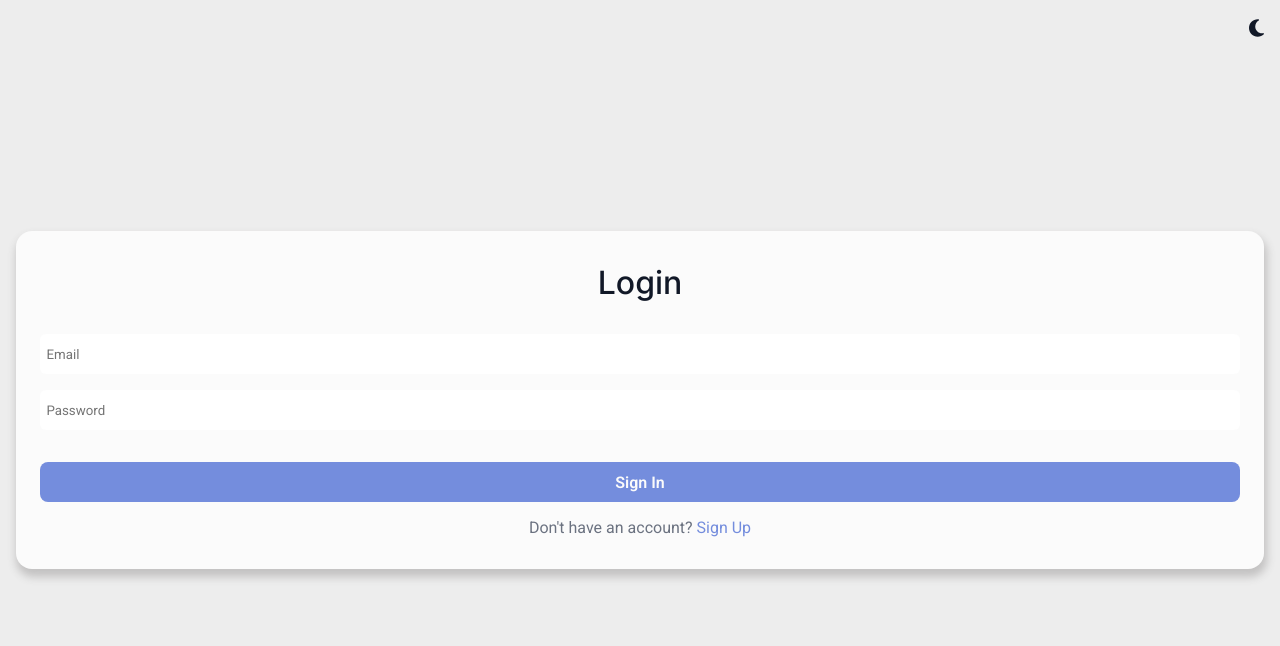
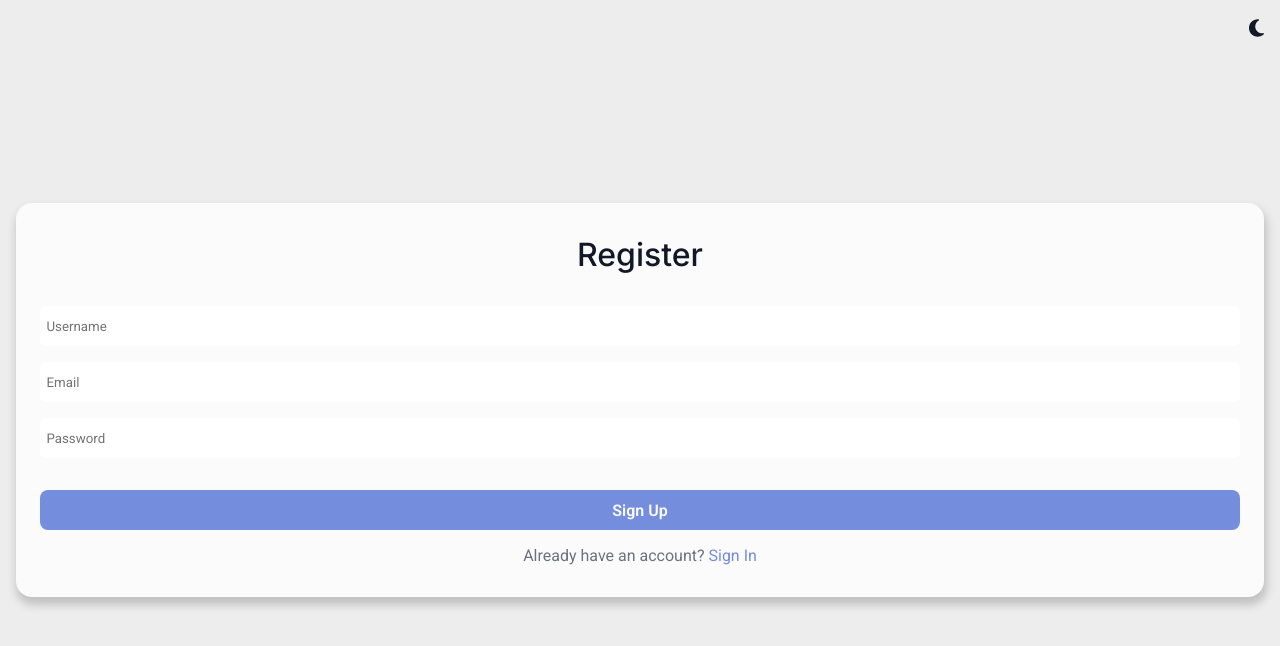
Before and after one commit to defreitassl/FrontEnd-App-Gestao-Financeira-TS-React-SASS, a React (Vite) app: page /register in a window 1280 px wide. Shown: the top 646 px of the page. Built offline with nearby package versions, Linux system fonts and the light colour scheme.

Commit message:
Feature: Created the router using react-router-dom and implemented it

```diff
--- a/package.json
+++ b/package.json
@@ -14,7 +14,8 @@
     "@fortawesome/free-solid-svg-icons": "^6.7.2",
     "@fortawesome/react-fontawesome": "^0.2.2",
     "react": "^19.1.0",
-    "react-dom": "^19.1.0"
+    "react-dom": "^19.1.0",
+    "react-router-dom": "^7.6.0"
   },
   "devDependencies": {
     "@eslint/js": "^9.25.0",
--- a/src/App.tsx
+++ b/src/App.tsx
@@ -1,32 +1,9 @@
-import { LoginPage } from "./pages"
-import { useTheme } from "./hooks"
-import { FontAwesomeIcon } from "@fortawesome/react-fontawesome"
-import { faSun, faMoon } from "@fortawesome/free-solid-svg-icons"
+import { RouterProvider } from "react-router-dom"
+import router from "./router"
 
 function App() {
-
-  const toggleTheme = useTheme()[1]
-
   return (
-    <>
-      <header>
-        <div className="toggle-theme-container">
-          <button className="toggle-theme-button"
-            onClick={() => toggleTheme()}
-          >
-            <FontAwesomeIcon
-              icon={
-                localStorage.getItem("theme") === "dark"
-                ? faSun : faMoon
-              }
-            />
-          </button>
-        </div>
-      </header>
-      <main>
-        <LoginPage/>
-      </main>
-    </>
+    <RouterProvider router={router}/>
   )
 }
 
--- a/src/components/LoginFooter.tsx
+++ b/src/components/LoginFooter.tsx
@@ -1,13 +1,16 @@
+import { Link } from "react-router-dom"
+
 interface ILoginFooter {
     message: "Don't have an account?" | "Already have an account?"
     linkWord: "Sign Up" | "Sign In"
+    link: "/login" | "/register"
 }
 
-const LoginFooter = ({ message, linkWord }: ILoginFooter) => {
+const LoginFooter = ({ message, linkWord, link }: ILoginFooter) => {
 
     return (
         <div className="login-footer-text">
-            <p>{message} <a href=""><span>{linkWord}</span></a></p>
+            <p>{message} <Link to={link}><span>{linkWord}</span></Link></p>
         </div>
     )
 }
--- /dev/null
+++ b/src/pages/Home.tsx
@@ -0,0 +1,9 @@
+const HomePage = () => {
+    return (
+        <>
+            <h1>Home Page</h1>
+        </>
+    )
+}
+
+export default HomePage
--- /dev/null
+++ b/src/pages/Layout.tsx
@@ -0,0 +1,33 @@
+import { Outlet } from "react-router-dom"
+import { useTheme } from "../hooks"
+import { FontAwesomeIcon } from "@fortawesome/react-fontawesome"
+import { faSun, faMoon } from "@fortawesome/free-solid-svg-icons"
+
+const PageLayout = () => {
+
+    const toggleTheme = useTheme()[1]
+
+    return (
+        <>
+            <header>
+                <div className="toggle-theme-container">
+                    <button className="toggle-theme-button"
+                        onClick={() => toggleTheme()}
+                        >
+                        <FontAwesomeIcon
+                        icon={
+                            localStorage.getItem("theme") === "dark"
+                            ? faSun : faMoon
+                        }
+                        />
+                    </button>
+                </div>
+            </header>
+            <main>
+                <Outlet/>
+            </main>
+        </>
+    )
+}
+
+export default PageLayout
--- a/src/pages/Login.tsx
+++ b/src/pages/Login.tsx
@@ -12,7 +12,7 @@ const LoginPage = () => {
             </div>
             <div className="login-card-actions">
                 <LargeButton innerText="Sign In"/>
-                <LoginFooter message="Don't have an account?" linkWord="Sign Up"/>
+                <LoginFooter link="/register" message="Don't have an account?" linkWord="Sign Up"/>
             </div>
         </div>
     )
--- /dev/null
+++ b/src/pages/Register.tsx
@@ -0,0 +1,22 @@
+import { MainText, LargeInput, LargeButton, LoginFooter } from "../components"
+
+
+const RegisterPage = () => {
+
+    return (
+        <div className="login-card">
+            <MainText text="Register"/>
+            <div className="login-card-inputs">
+                <LargeInput placeholder="Username" inputType="text"/>
+                <LargeInput placeholder="Email" inputType="email" />
+                <LargeInput placeholder="Password" inputType="password"/>
+            </div>
+            <div className="login-card-actions">
+                <LargeButton innerText="Sign Up"/>
+                <LoginFooter link="/login" message="Already have an account?" linkWord="Sign In"/>
+            </div>
+        </div>
+    )
+}
+
+export default RegisterPage
--- /dev/null
+++ b/src/router.tsx
@@ -0,0 +1,26 @@
+import { createBrowserRouter } from "react-router-dom";
+import { HomePage, LoginPage, PageLayout, RegisterPage } from "./pages";
+
+
+const router = createBrowserRouter([
+    {
+        path: '/',
+        element: <PageLayout/>,
+        children: [
+            {
+                index: true,
+                element: <HomePage/>
+            },
+            {
+                path: '/login',
+                element: <LoginPage/>
+            },
+            {
+                path: '/register',
+                element: <RegisterPage/>
+            }
+        ]
+    }
+])
+
+export default router
```
Also changed, not shown: src/pages/index.tsx (+7 -1 lines), 1 other file (tests, documents, lock files or other folders).
